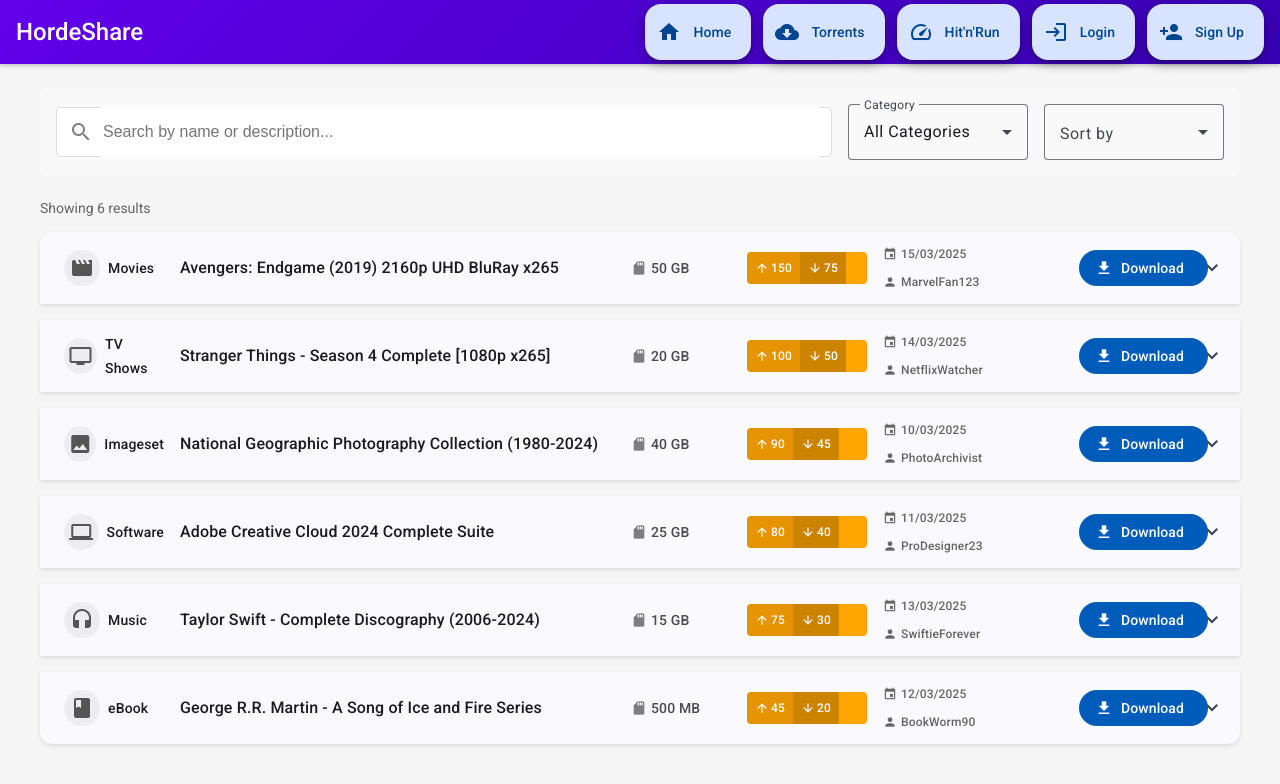
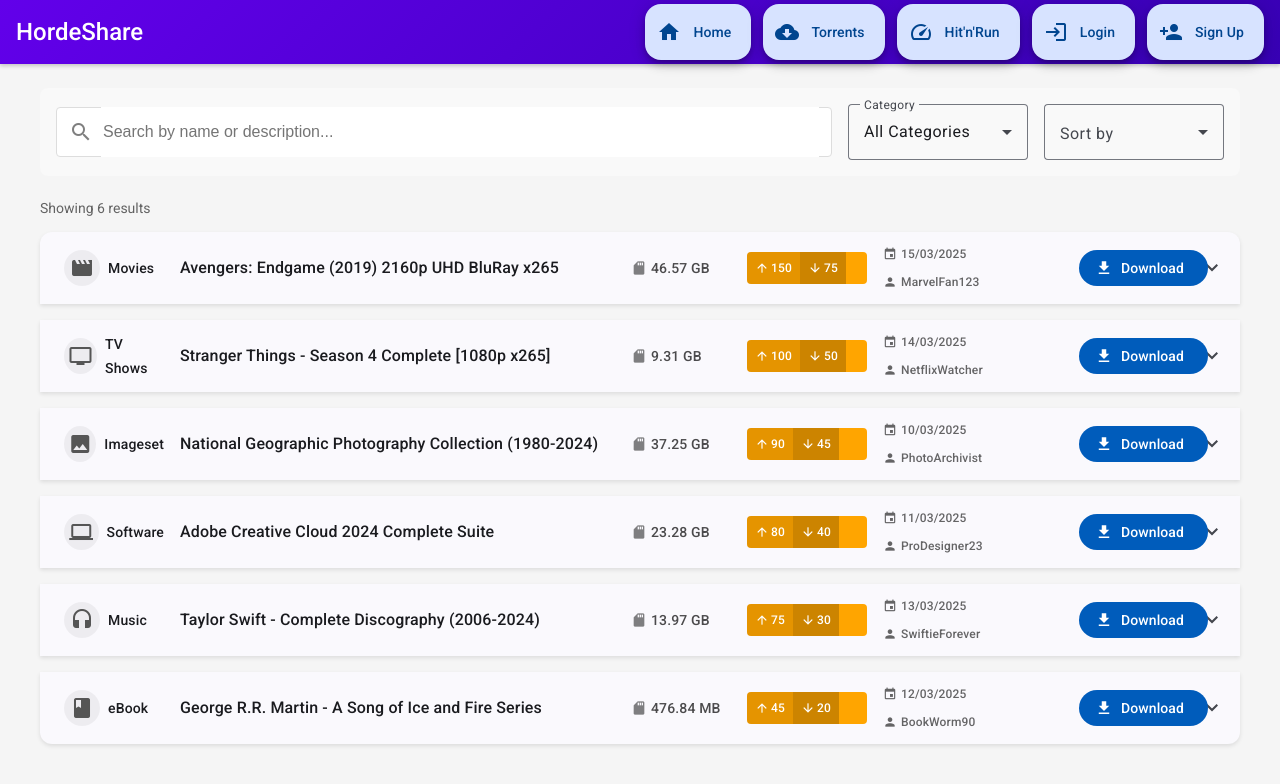
Before and after one commit to blc08/HordeShare, an Angular app: page /torrents in a window 1280 px wide. Shown: the top 784 px of the page. Built offline with nearby package versions, Linux system fonts and the light colour scheme.

Commit message:
fix+feat: Create bytes converter Pipe, modify torrent interface and stored torrent datas

```diff
--- a/src/app/app/app.module.ts
+++ b/src/app/app/app.module.ts
@@ -34,4 +34,4 @@
   exports: [
   ]
 })
-export class SignupModule { }
+export class SharedModule { }
--- a/src/app/interfaces/torrent.ts
+++ b/src/app/interfaces/torrent.ts
@@ -1,6 +1,5 @@
 export interface Size {
     value: number;
-    unit: string;
   }
 
   export interface UploadDate {
--- a/src/app/pages/torrents/torrents.component.html
+++ b/src/app/pages/torrents/torrents.component.html
@@ -77,7 +77,7 @@
 
           <div class="size-cell">
             <mat-icon class="size-icon">sd_card</mat-icon>
-            {{ torrent.size.value }} {{ torrent.size.unit }}
+            {{ torrent.size.value | bytesConverter:2 }}
           </div>
 
           <div class="health-cell">
@@ -142,7 +142,7 @@
 
           <div class="stat-item">
             <div class="stat-label">Size</div>
-            <div class="stat-value">{{ torrent.size.value }} {{ torrent.size.unit }}</div>
+            <div class="stat-value">{{ torrent.size.value | bytesConverter:2 }}</div>
           </div>
 
           <div class="stat-item">
--- a/src/app/pages/torrents/torrents.component.ts
+++ b/src/app/pages/torrents/torrents.component.ts
@@ -15,6 +15,7 @@
 
 import { Torrent } from '../../interfaces/torrent';
 import { torrentsData_example } from './torrents_data_example';
+import { BytesConverterPipe } from "../../pipes/bytes-converter-pipe.pipe";
 
 @Component({
   selector: 'app-torrents',
@@ -34,8 +35,9 @@
     MatProgressBarModule,
     MatTooltipModule,
     MatSnackBarModule,
-    MatSelectModule
-  ]
+    MatSelectModule,
+    BytesConverterPipe
+]
 })
 export class TorrentsComponent implements OnInit {
   torrentsData: Torrent[] = torrentsData_example;
--- a/src/app/pages/torrents/torrents_data_example.ts
+++ b/src/app/pages/torrents/torrents_data_example.ts
@@ -2,7 +2,7 @@
     {
       category: { name: 'Movies', icon: 'movie' },
       name: 'Avengers: Endgame (2019) 2160p UHD BluRay x265',
-      size: { value: 50, unit: 'GB' },
+      size: { value: 50000000000 },
       seeders: 150,
       leechers: 75,
       downloaders: 225,
@@ -14,7 +14,7 @@
     {
       category: { name: 'TV Shows', icon: 'tv' },
       name: 'Stranger Things - Season 4 Complete [1080p x265]',
-      size: { value: 20, unit: 'GB' },
+      size: { value: 10000000000 },
       seeders: 100,
       leechers: 50,
       downloaders: 150,
@@ -26,7 +26,7 @@
     {
       category: { name: 'Music', icon: 'headset' },
       name: 'Taylor Swift - Complete Discography (2006-2024)',
-      size: { value: 15, unit: 'GB' },
+      size: { value: 15000000000 },
       seeders: 75,
       leechers: 30,
       downloaders: 105,
@@ -38,7 +38,7 @@
     {
       category: { name: 'eBook', icon: 'book' },
       name: 'George R.R. Martin - A Song of Ice and Fire Series',
-      size: { value: 500, unit: 'MB' },
+      size: { value: 500000000 },
       seeders: 45,
       leechers: 20,
       downloaders: 65,
@@ -50,7 +50,7 @@
     {
       category: { name: 'Software', icon: 'computer' },
       name: 'Adobe Creative Cloud 2024 Complete Suite',
-      size: { value: 25, unit: 'GB' },
+      size: { value: 25000000000 },
       seeders: 80,
       leechers: 40,
       downloaders: 120,
@@ -62,7 +62,7 @@
     {
       category: { name: 'Imageset', icon: 'image' },
       name: 'National Geographic Photography Collection (1980-2024)',
-      size: { value: 40, unit: 'GB' },
+      size: { value: 40000000000 },
       seeders: 90,
       leechers: 45,
       downloaders: 135,
--- /dev/null
+++ b/src/app/pipes/bytes-converter-pipe.pipe.ts
@@ -0,0 +1,23 @@
+import { Pipe, PipeTransform } from '@angular/core';
+
+@Pipe({
+  name: 'bytesConverter'
+})
+export class BytesConverterPipe implements PipeTransform {
+  transform(bytes: number, precision: number = 2): string {
+    if (!bytes || bytes === 0) {
+      return '0 B';
+    }
+
+    const units = ['B', 'KB', 'MB', 'GB', 'TB'];
+    let value = bytes;
+    let index = 0;
+
+    while (value >= 1024 && index < units.length - 1) {
+      value /= 1024;
+      index++;
+    }
+
+    return `${value.toFixed(precision)} ${units[index]}`;
+  }
+}
```
Also changed, not shown: 1 other file (tests, documents, lock files or other folders).
